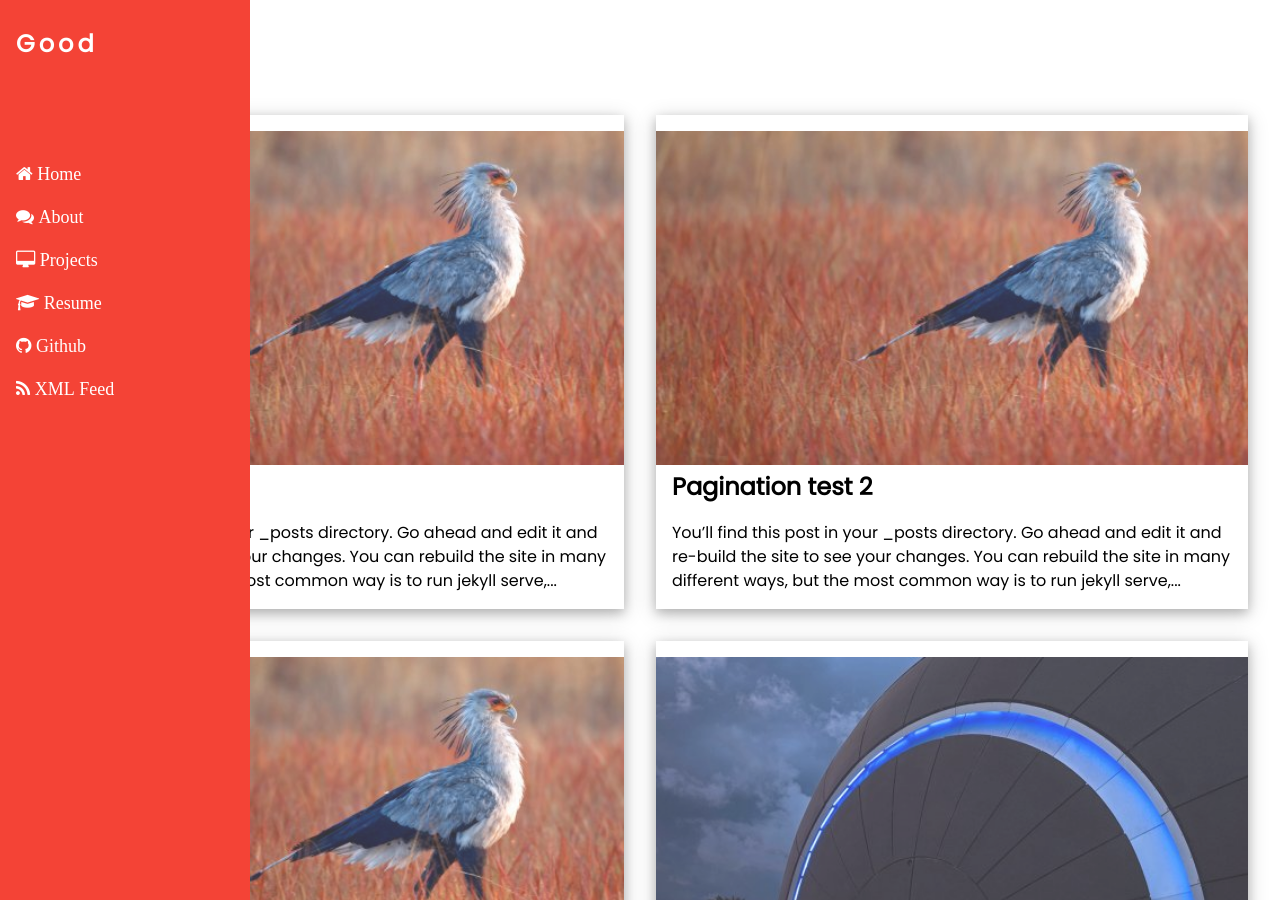
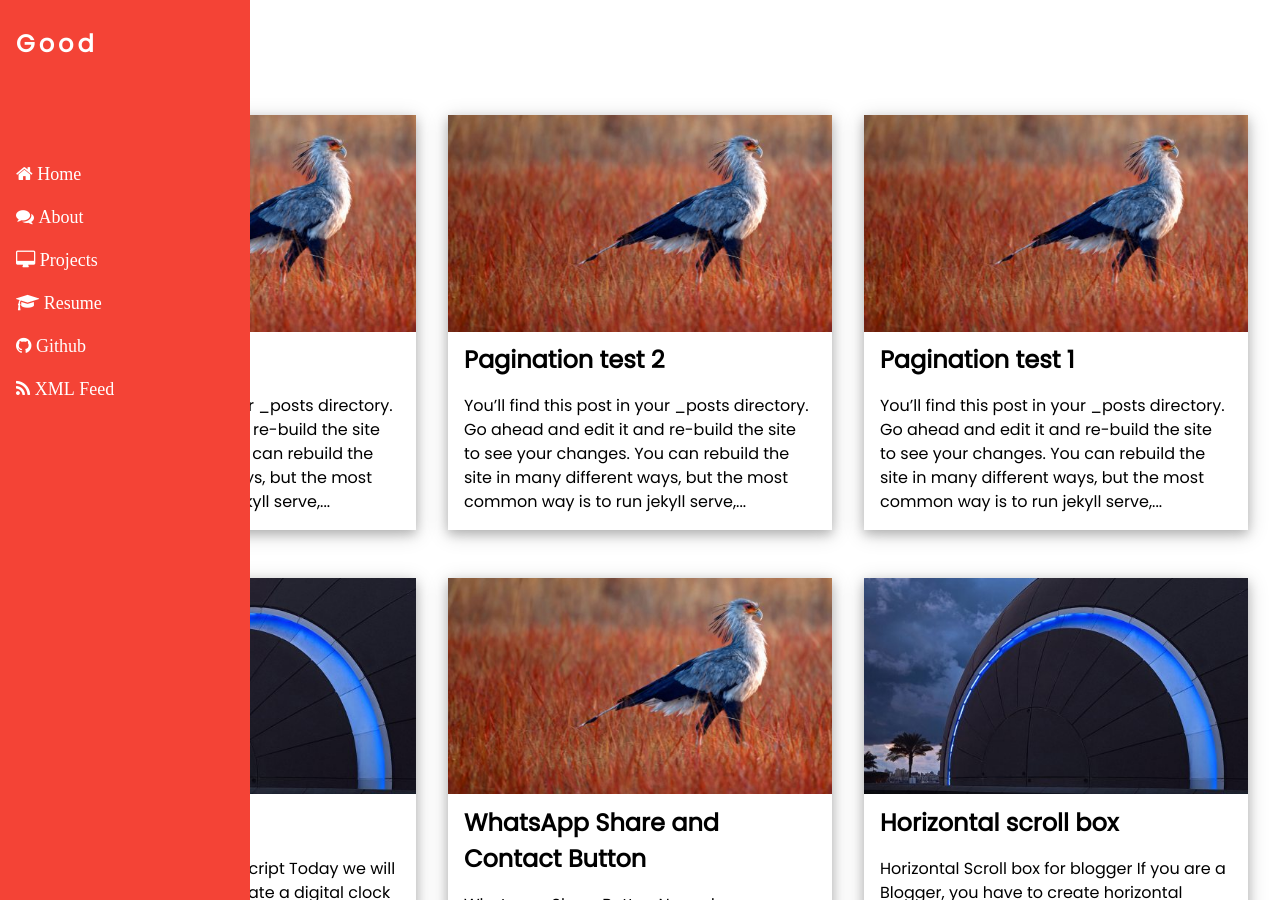
Before and after one commit to chipprogrammers/Good, a Jekyll site: the page built from blog.html, in a window 1280 px wide and 900 px high. Built offline with Jekyll 4.4.1, drawn with Linux system fonts in a browser that asks for light colours; comment, search, counter and statistics services are not loaded.

Commit message:
Update blog.html

```diff
--- a/blog.html
+++ b/blog.html
@@ -4,7 +4,7 @@ layout: default
 
 <div class="w3-container" style="margin-top:75px">
 {% for post in site.posts %}
-   <div class="w3-half">
+<div class="w3-col m4 w3-margin-bottom">
    <div class="w3-row">
        <div class="w3-card-4 w3-margin">
        <img src="{{ site.baseurl }}{{ post.img }}" style="width:100%">
```
Lines whose indentation alone changed are shown as unchanged.
